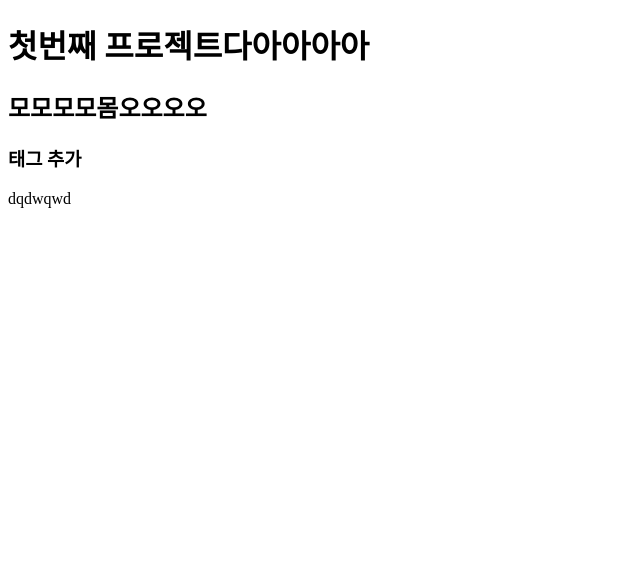
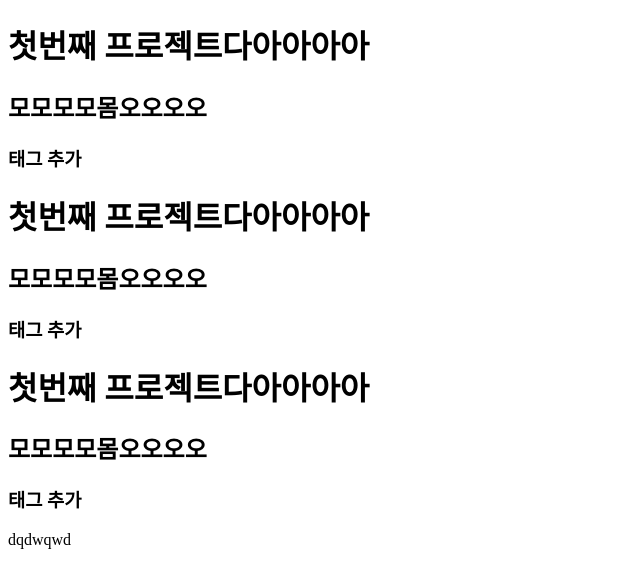
Before and after one commit to Johnny880209/First_study, a plain HTML site: page index.html in a window 1280 px wide. Shown: the whole page, without its empty margins (0-640 px from the left). Drawn offline with Linux system fonts and the light colour scheme.

Commit message:
커밋 테스트

```diff
--- a/index.html
+++ b/index.html
@@ -12,6 +12,12 @@
     <h2>모모모모몸오오오오</h2>
     <h3>태그 추가</h3>
 
+    <h1>첫번째 프로젝트다아아아아</h1>
+    <h2>모모모모몸오오오오</h2>
+    <h3>태그 추가</h3>
+    <h1>첫번째 프로젝트다아아아아</h1>
+    <h2>모모모모몸오오오오</h2>
+    <h3>태그 추가</h3>
     <p>dqdwqwd</p>
   </body>
 </html>
```
